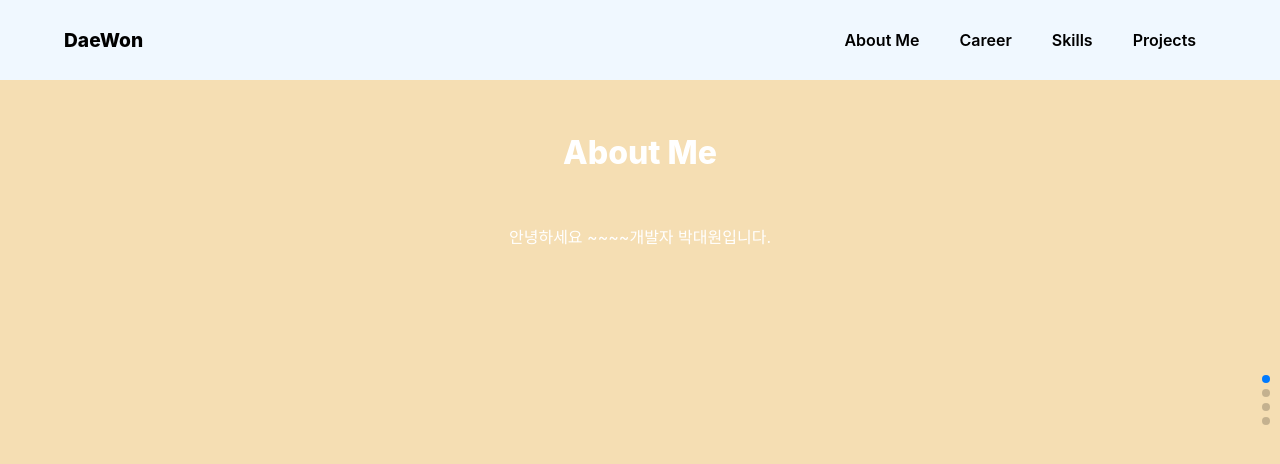
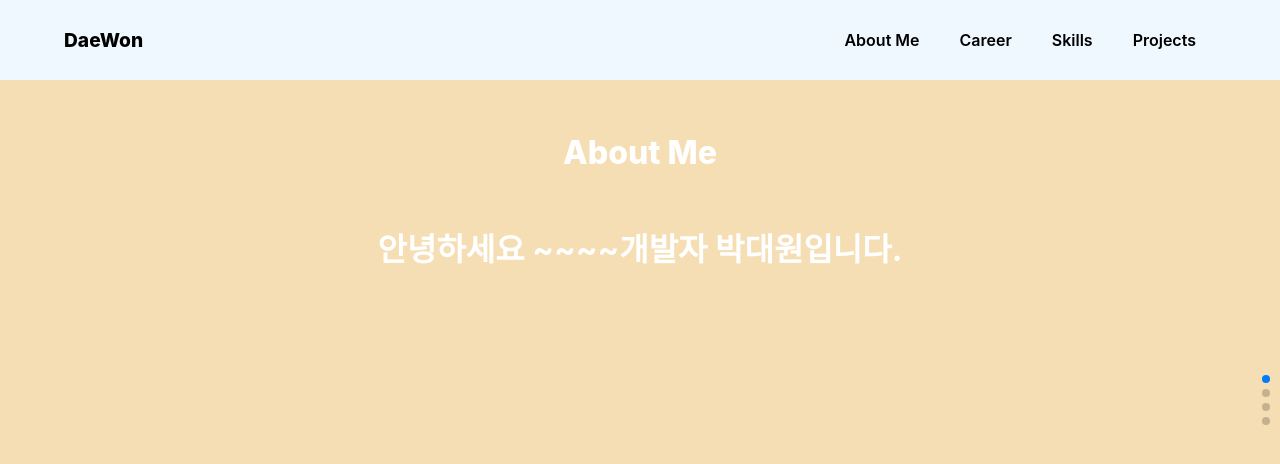
Before and after one commit to DaeWon9/portfolio, a React (Create React App) app: page / in a window 1280 px wide. Shown: the top 464 px of the page. Built offline with nearby package versions, Linux system fonts and the light colour scheme.

Commit message:
[UPDATE] design

```diff
--- a/src/components/slides/Slides.css
+++ b/src/components/slides/Slides.css
@@ -35,6 +35,8 @@
     display: flex;
     justify-content: center;
     align-content: center;
+    font-size: xx-large;
+    font-weight: 700;
 }
 
 .career_left{
```
